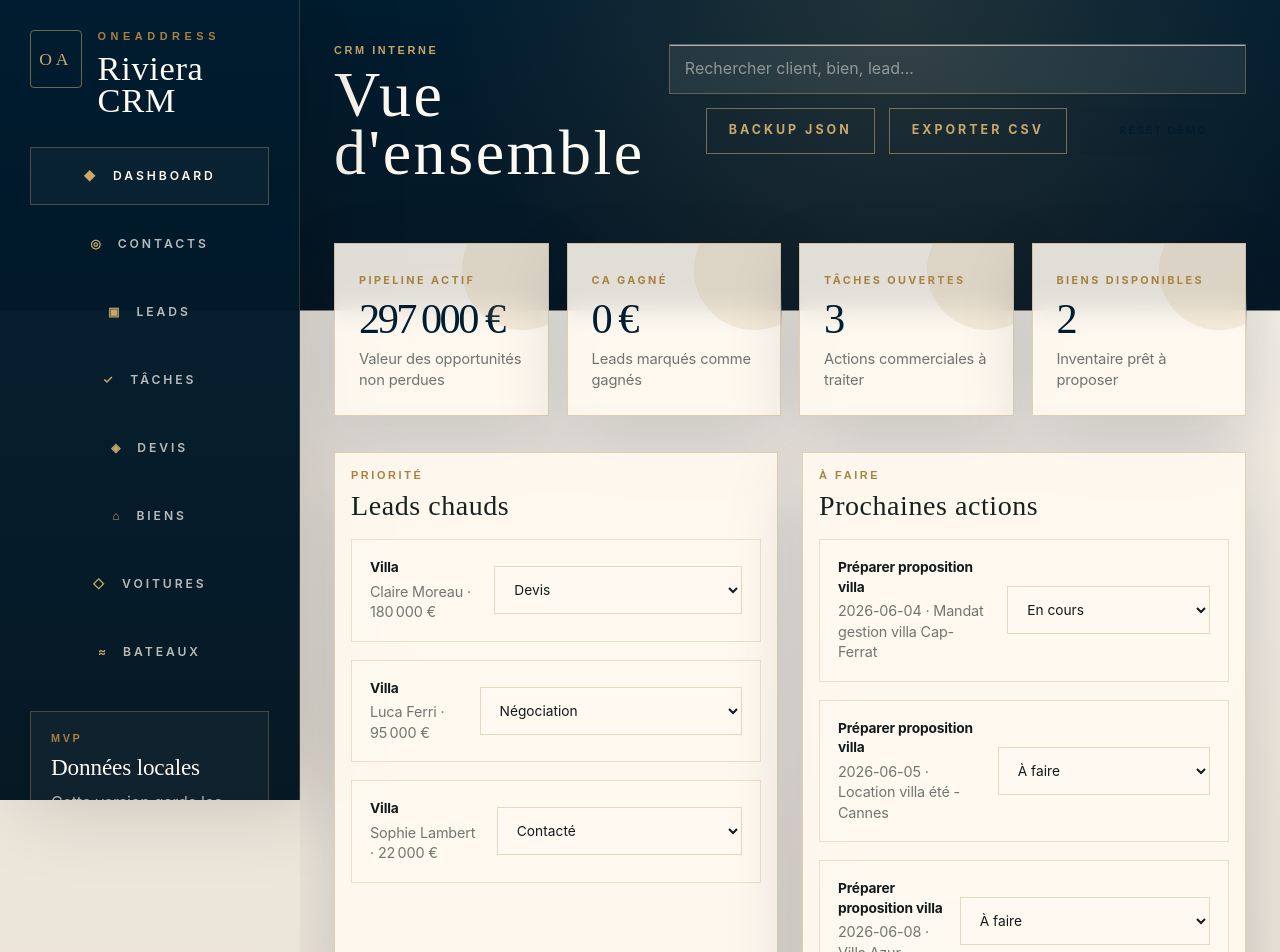
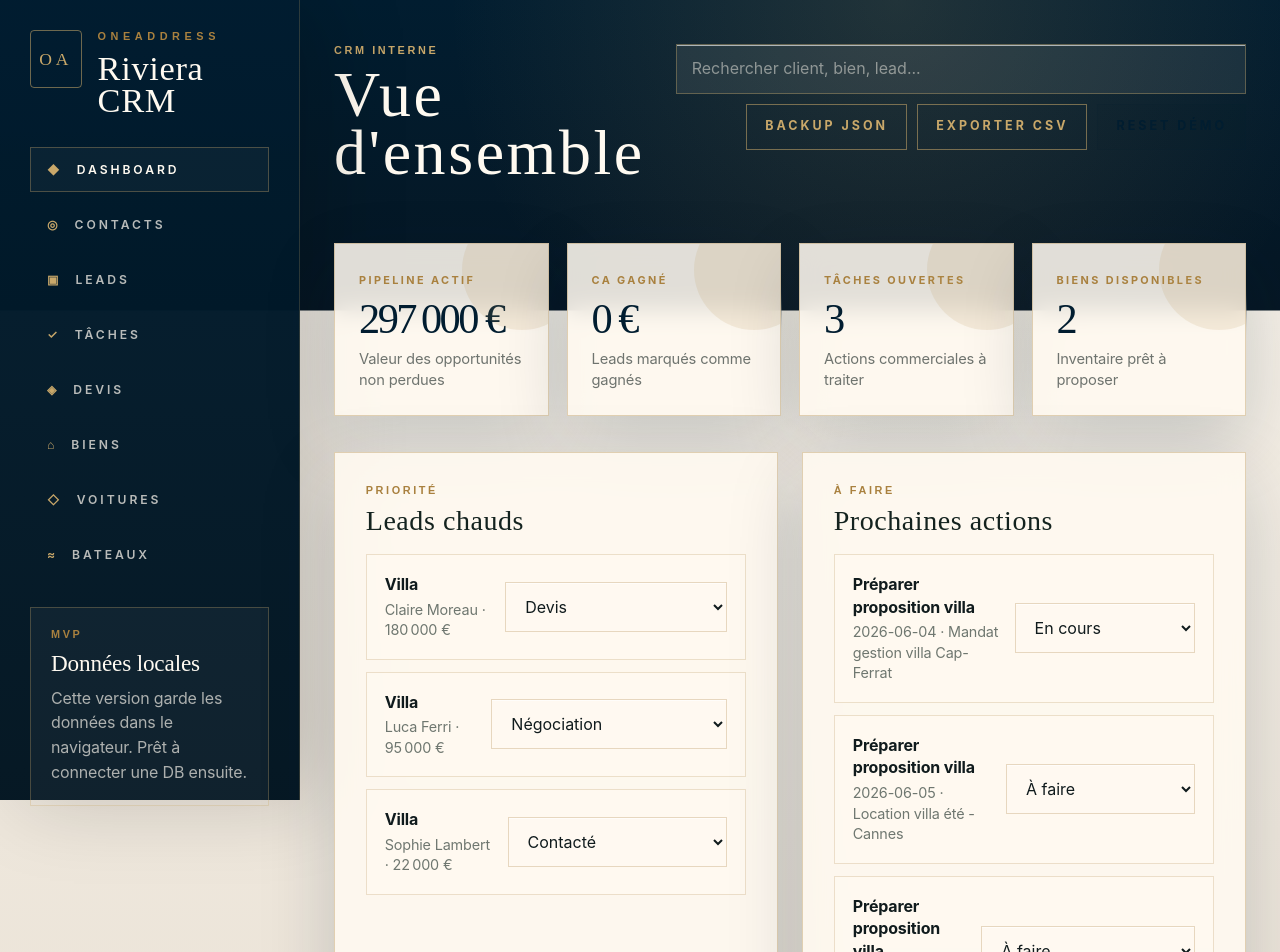
Before and after one commit to Matteo502/oneaddress-riviera-crm, a Next.js app: page / in a window 1280 px wide. Shown: the top 952 px of the page. Built offline with nearby package versions, Linux system fonts and the light colour scheme.

Commit message:
Remove broken layout cleanup CSS

```diff
--- a/app/globals.css
+++ b/app/globals.css
@@ -2114,479 +2114,3 @@ td small,
     justify-content: flex-start;
   }
 }
-
-
-/* Navigation / lisibilité / boutons mieux cadrés */
-* {
-  box-sizing: border-box;
-}
-
-button,
-.primary-button,
-.secondary-button,
-.ghost-button,
-.danger-link {
-  min-height: 46px;
-  max-width: 100%;
-  padding: 0 22px;
-  display: inline-flex;
-  align-items: center;
-  justify-content: center;
-  gap: 8px;
-  white-space: nowrap;
-  line-height: 1;
-  text-align: center;
-}
-
-button {
-  overflow: visible;
-}
-
-.primary-button,
-.secondary-button,
-.ghost-button {
-  min-width: max-content;
-}
-
-.danger-link {
-  min-height: 36px;
-  padding: 0 10px;
-}
-
-.topbar-actions,
-.header-actions,
-.hero-actions,
-.form-actions,
-.card-actions,
-.quick-actions-bar,
-.quote-actions,
-.filter-row,
-.filters,
-.pipeline-filters {
-  display: flex;
-  flex-wrap: wrap;
-  align-items: center;
-  gap: 14px;
-}
-
-.topbar-actions button,
-.header-actions button,
-.hero-actions button {
-  flex-shrink: 0;
-}
-
-.card,
-.form-card,
-.quote-card,
-.property-card,
-.vehicle-card,
-.boat-card,
-.lead-card,
-.task-card {
-  overflow: visible;
-}
-
-.form-grid {
-  gap: 20px;
-}
-
-.form-grid label,
-.form-grid fieldset {
-  min-width: 0;
-}
-
-input,
-select,
-textarea {
-  width: 100%;
-  min-height: 48px;
-}
-
-textarea {
-  min-height: 120px;
-  resize: vertical;
-}
-
-.section-heading {
-  gap: 18px;
-  align-items: flex-start;
-}
-
-.list-stack {
-  gap: 18px;
-}
-
-.sidebar,
-aside {
-  overflow-y: auto;
-}
-
-.nav-button {
-  min-height: 58px;
-}
-
-@media (max-width: 1100px) {
-  .topbar-actions,
-  .header-actions,
-  .hero-actions {
-    justify-content: flex-start;
-  }
-
-  .primary-button,
-  .secondary-button,
-  .ghost-button {
-    width: auto;
-  }
-}
-
-@media (max-width: 760px) {
-  button,
-  .primary-button,
-  .secondary-button,
-  .ghost-button {
-    width: 100%;
-  }
-
-  .topbar-actions,
-  .header-actions,
-  .hero-actions,
-  .form-actions,
-  .card-actions,
-  .quote-actions,
-  .filter-row,
-  .filters,
-  .pipeline-filters {
-    width: 100%;
-  }
-}
-
-
-/* Correction filtres : boutons qui dépassent */
-.filters,
-.filter-row,
-.pipeline-filters {
-  width: 100%;
-  max-width: 100%;
-  display: grid;
-  grid-template-columns: repeat(auto-fit, minmax(170px, 1fr));
-  gap: 16px;
-  align-items: end;
-  overflow: hidden;
-}
-
-.filters > *,
-.filter-row > *,
-.pipeline-filters > * {
-  min-width: 0;
-  max-width: 100%;
-}
-
-.filters button,
-.filter-row button,
-.pipeline-filters button,
-.filters .secondary-button,
-.filter-row .secondary-button,
-.pipeline-filters .secondary-button,
-.filters .ghost-button,
-.filter-row .ghost-button,
-.pipeline-filters .ghost-button {
-  width: 100%;
-  min-width: 0;
-  max-width: 100%;
-  padding-inline: 14px;
-  white-space: normal;
-  overflow-wrap: anywhere;
-  text-align: center;
-}
-
-@media (min-width: 1200px) {
-  .filters,
-  .filter-row,
-  .pipeline-filters {
-    grid-template-columns: repeat(auto-fit, minmax(190px, 1fr));
-  }
-}
-
-
-/* Bouton Réinitialiser : empêche le débordement dans les filtres */
-.filter-reset-button {
-  flex: 0 0 165px !important;
-  width: 165px !important;
-  min-width: 165px !important;
-  max-width: 165px !important;
-  padding-inline: 10px !important;
-  font-size: 0.68rem !important;
-  letter-spacing: 0.16em !important;
-  white-space: nowrap !important;
-  overflow: hidden !important;
-  text-overflow: clip !important;
-}
-
-.card:has(.filter-reset-button),
-section:has(.filter-reset-button) {
-  overflow: hidden !important;
-}
-
-.card:has(.filter-reset-button) select,
-section:has(.filter-reset-button) select {
-  min-width: 0 !important;
-}
-
-@media (max-width: 1250px) {
-  .filter-reset-button {
-    flex: 1 1 100% !important;
-    width: 100% !important;
-    max-width: 100% !important;
-  }
-}
-
-
-/* Pipeline Leads : colonnes visibles, compactes, sans scroll horizontal */
-.kanban-board,
-.pipeline-board,
-.leads-board {
-  width: 100%;
-  max-width: 100%;
-  display: grid !important;
-  grid-template-columns: repeat(6, minmax(135px, 1fr)) !important;
-  gap: 14px !important;
-  overflow-x: hidden !important;
-}
-
-.kanban-column,
-.pipeline-column,
-.lead-column {
-  min-width: 0 !important;
-  max-width: 100% !important;
-  overflow: hidden !important;
-}
-
-.kanban-column h3,
-.pipeline-column h3,
-.lead-column h3 {
-  font-size: 0.78rem !important;
-  letter-spacing: 0.18em !important;
-  white-space: nowrap !important;
-}
-
-.lead-card,
-.pipeline-card,
-.kanban-card {
-  padding: 18px !important;
-  min-width: 0 !important;
-  max-width: 100% !important;
-  overflow: hidden !important;
-}
-
-.lead-card h3,
-.pipeline-card h3,
-.kanban-card h3 {
-  font-size: 1rem !important;
-  line-height: 1.2 !important;
-}
-
-.lead-card p,
-.pipeline-card p,
-.kanban-card p {
-  font-size: 0.9rem !important;
-  line-height: 1.35 !important;
-}
-
-.lead-card select,
-.pipeline-card select,
-.kanban-card select {
-  min-height: 44px !important;
-  font-size: 0.9rem !important;
-}
-
-.lead-card .card-actions,
-.pipeline-card .card-actions,
-.kanban-card .card-actions {
-  gap: 8px !important;
-  flex-wrap: wrap !important;
-}
-
-@media (max-width: 1350px) {
-  .kanban-board,
-  .pipeline-board,
-  .leads-board {
-    grid-template-columns: repeat(3, minmax(180px, 1fr)) !important;
-  }
-}
-
-@media (max-width: 850px) {
-  .kanban-board,
-  .pipeline-board,
-  .leads-board {
-    grid-template-columns: 1fr !important;
-  }
-}
-
-
-/* Pipeline Leads compact réel */
-.form-grid,
-.lead-detail-grid,
-.lead-filter-grid,
-.pipeline-column,
-.pipeline-grid,
-.pipeline-title,
-.pipeline,
-.pipeline-grid,
-.pipeline-board,
-.lead-pipeline,
-.leads-pipeline,
-.lead-statuses,
-.status-board,
-.status-grid,
-.status-columns,
-.board-columns,
-.kanban,
-.kanban-grid,
-.kanban-board {
-  width: 100% !important;
-  max-width: 100% !important;
-  display: grid !important;
-  grid-template-columns: repeat(6, minmax(0, 1fr)) !important;
-  gap: 12px !important;
-  overflow-x: visible !important;
-}
-
-.pipeline-column,
-.pipeline-column,
-.kanban-column,
-.lead-column,
-.status-column,
-.pipeline-stage,
-.lead-stage {
-  min-width: 0 !important;
-  max-width: 100% !important;
-  overflow: hidden !important;
-  padding: 16px !important;
-}
-
-.pipeline-column,
-.pipeline-column,
-.kanban-column,
-.lead-column,
-.status-column,
-.pipeline-stage,
-.lead-stage h3,
-.pipeline-column,
-.pipeline-column,
-.kanban-column,
-.lead-column,
-.status-column,
-.pipeline-stage,
-.lead-stage h4,
-.pipeline-column,
-.pipeline-column,
-.kanban-column,
-.lead-column,
-.status-column,
-.pipeline-stage,
-.lead-stage .eyebrow {
-  font-size: 0.72rem !important;
-  letter-spacing: 0.16em !important;
-  white-space: nowrap !important;
-}
-
-.card,
-.form-card,
-.lead-card-actions,
-.lead-filter-card,
-.lead-card,
-.pipeline-card,
-.kanban-card {
-  min-width: 0 !important;
-  max-width: 100% !important;
-  padding: 16px !important;
-  overflow: hidden !important;
-}
-
-.card,
-.form-card,
-.lead-card-actions,
-.lead-filter-card,
-.lead-card,
-.pipeline-card,
-.kanban-card h3,
-.card,
-.form-card,
-.lead-card-actions,
-.lead-filter-card,
-.lead-card,
-.pipeline-card,
-.kanban-card h4 {
-  font-size: 0.95rem !important;
-  line-height: 1.15 !important;
-}
-
-.card,
-.form-card,
-.lead-card-actions,
-.lead-filter-card,
-.lead-card,
-.pipeline-card,
-.kanban-card p {
-  font-size: 0.86rem !important;
-  line-height: 1.3 !important;
-}
-
-.card,
-.form-card,
-.lead-card-actions,
-.lead-filter-card,
-.lead-card,
-.pipeline-card,
-.kanban-card select {
-  min-height: 42px !important;
-  font-size: 0.86rem !important;
-}
-
-@media (max-width: 1350px) {
-  .form-grid,
-.lead-detail-grid,
-.lead-filter-grid,
-.pipeline-column,
-.pipeline-grid,
-.pipeline-title,
-.pipeline,
-.pipeline-grid,
-.pipeline-board,
-.lead-pipeline,
-.leads-pipeline,
-.lead-statuses,
-.status-board,
-.status-grid,
-.status-columns,
-.board-columns,
-.kanban,
-.kanban-grid,
-.kanban-board {
-    grid-template-columns: repeat(3, minmax(0, 1fr)) !important;
-  }
-}
-
-@media (max-width: 850px) {
-  .form-grid,
-.lead-detail-grid,
-.lead-filter-grid,
-.pipeline-column,
-.pipeline-grid,
-.pipeline-title,
-.pipeline,
-.pipeline-grid,
-.pipeline-board,
-.lead-pipeline,
-.leads-pipeline,
-.lead-statuses,
-.status-board,
-.status-grid,
-.status-columns,
-.board-columns,
-.kanban,
-.kanban-grid,
-.kanban-board {
-    grid-template-columns: 1fr !important;
-  }
-}
```
